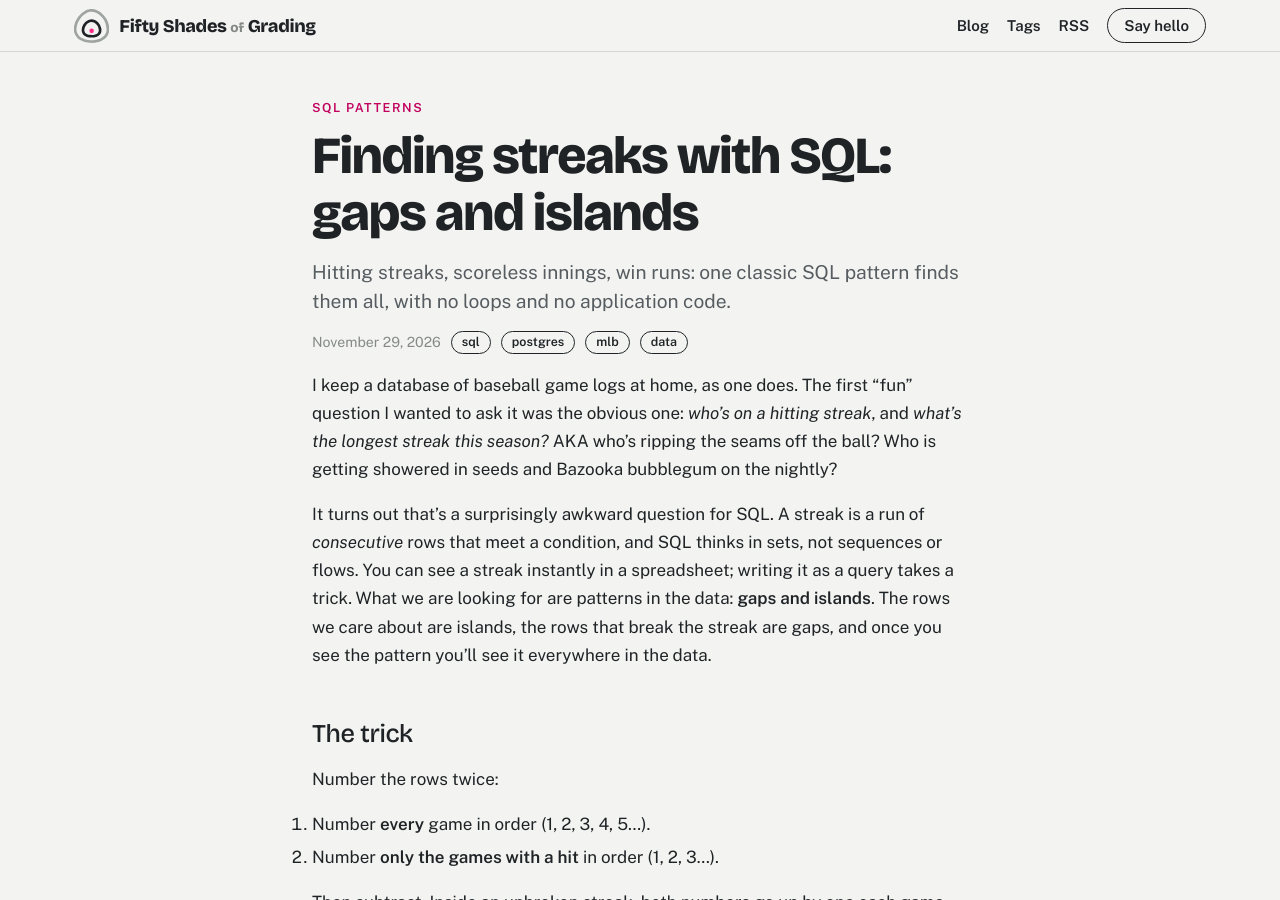
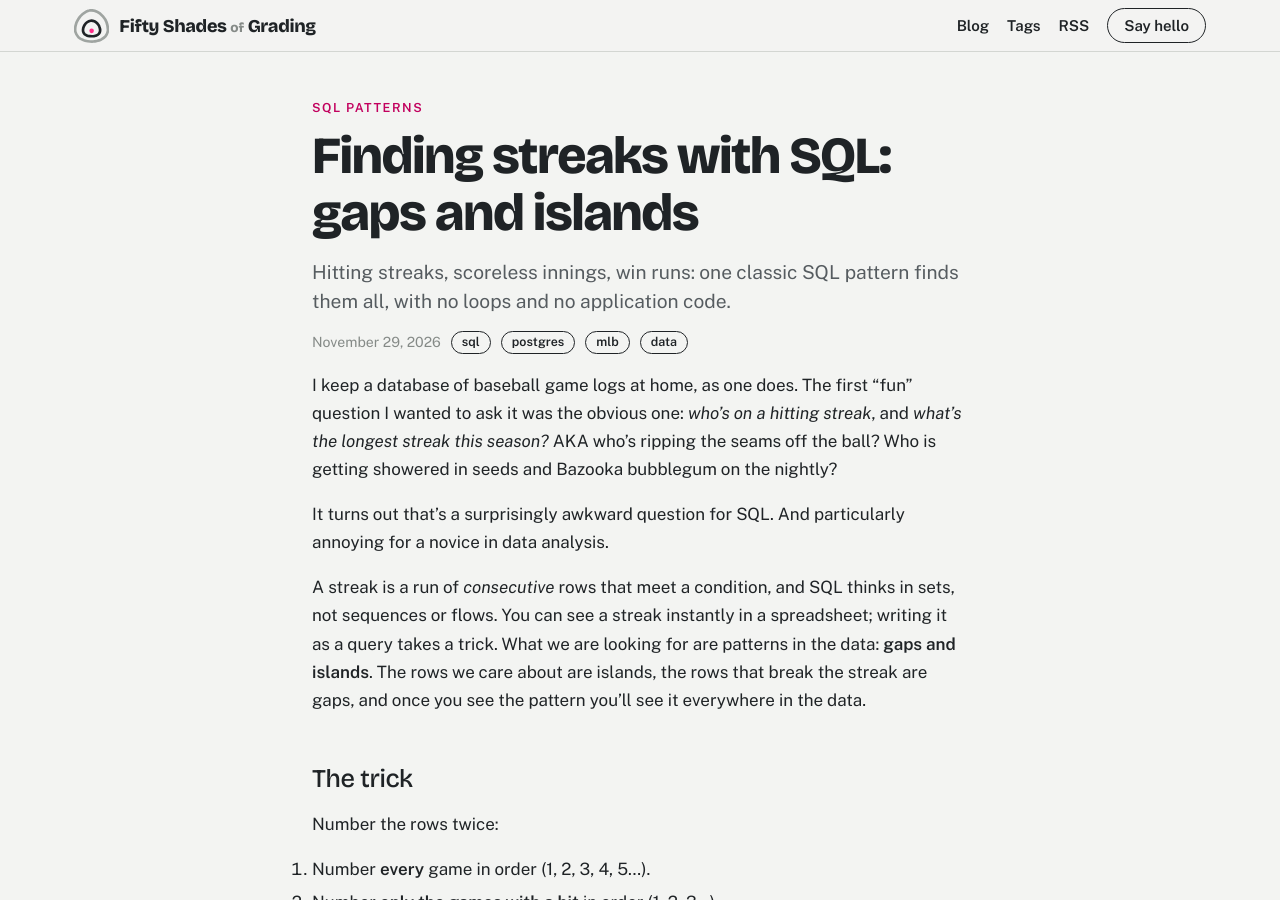
Before and after one commit to fiftyshadesofgrading/Homepage, a Jekyll site: the page built from _posts/2026-11-29-gaps-and-islands-streaks.md, in a window 1280 px wide and 900 px high. Built offline with Jekyll 4.4.1, drawn with Linux system fonts in a browser that asks for light colours.

Commit message:
Clarify SQL streak analysis for novices
Added clarification about SQL's handling of streaks and data analysis for novices.

```diff
--- a/_posts/2026-11-29-gaps-and-islands-streaks.md
+++ b/_posts/2026-11-29-gaps-and-islands-streaks.md
@@ -9,7 +9,9 @@ tags: [sql, postgres, mlb, data]
 
 I keep a database of baseball game logs at home, as one does. The first "fun" question I wanted to ask it was the obvious one: _who's on a hitting streak_, and _what's the longest streak this season?_ AKA who's ripping the seams off the ball? Who is getting showered in seeds and Bazooka bubblegum on the nightly?
 
-It turns out that's a surprisingly awkward question for SQL. A streak is a run of *consecutive* rows that meet a condition, and SQL thinks in sets, not sequences or flows. You can see a streak instantly in a spreadsheet; writing it as a query takes a trick. What we are looking for are patterns in the data: **gaps and islands**. The rows we care about are islands, the rows that break the streak are gaps, and once you see the pattern you'll see it everywhere in the data.
+It turns out that's a surprisingly awkward question for SQL. And particularly annoying for a novice in data analysis.
+
+A streak is a run of *consecutive* rows that meet a condition, and SQL thinks in sets, not sequences or flows. You can see a streak instantly in a spreadsheet; writing it as a query takes a trick. What we are looking for are patterns in the data: **gaps and islands**. The rows we care about are islands, the rows that break the streak are gaps, and once you see the pattern you'll see it everywhere in the data.
 
 ## The trick
 
```
